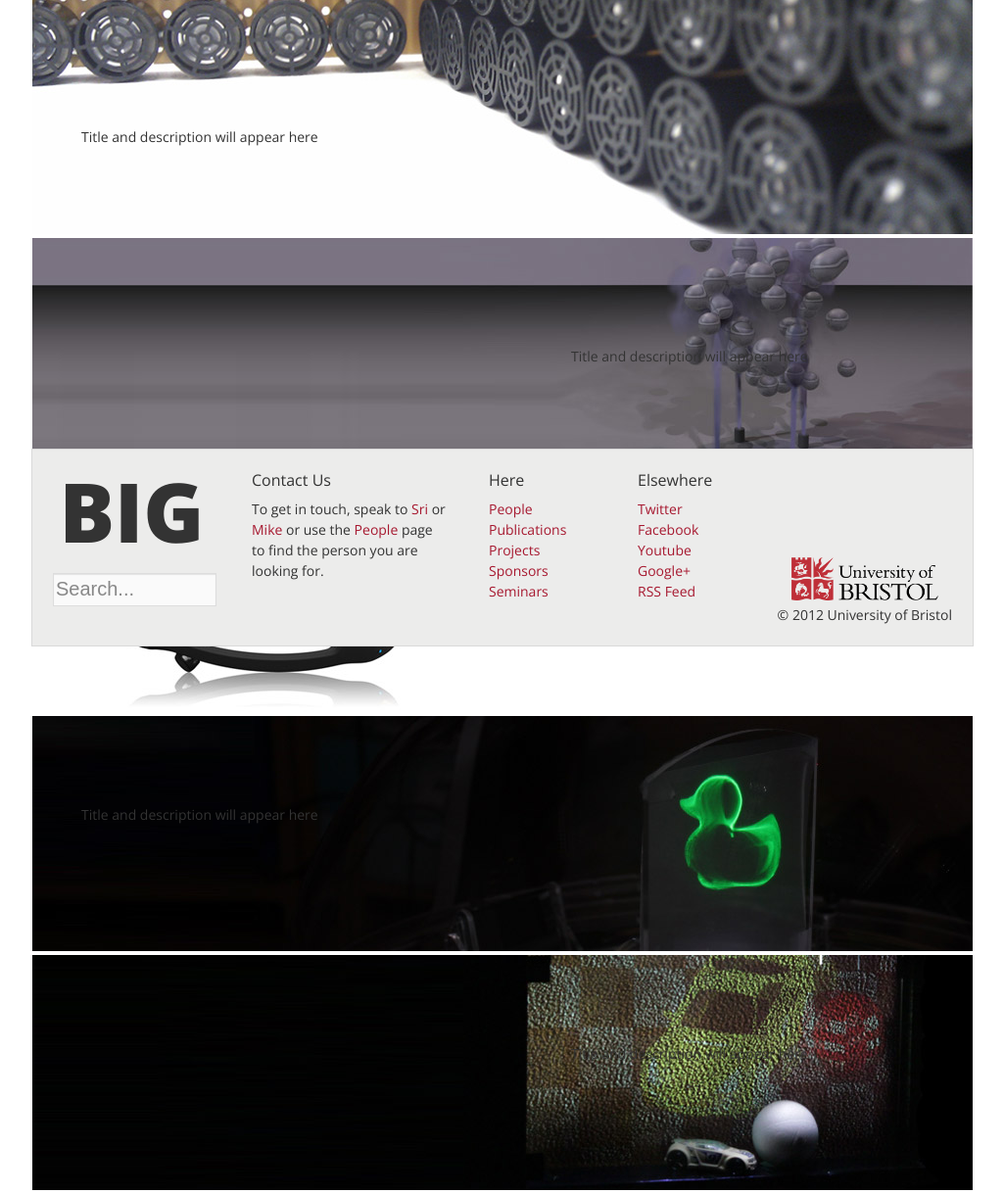
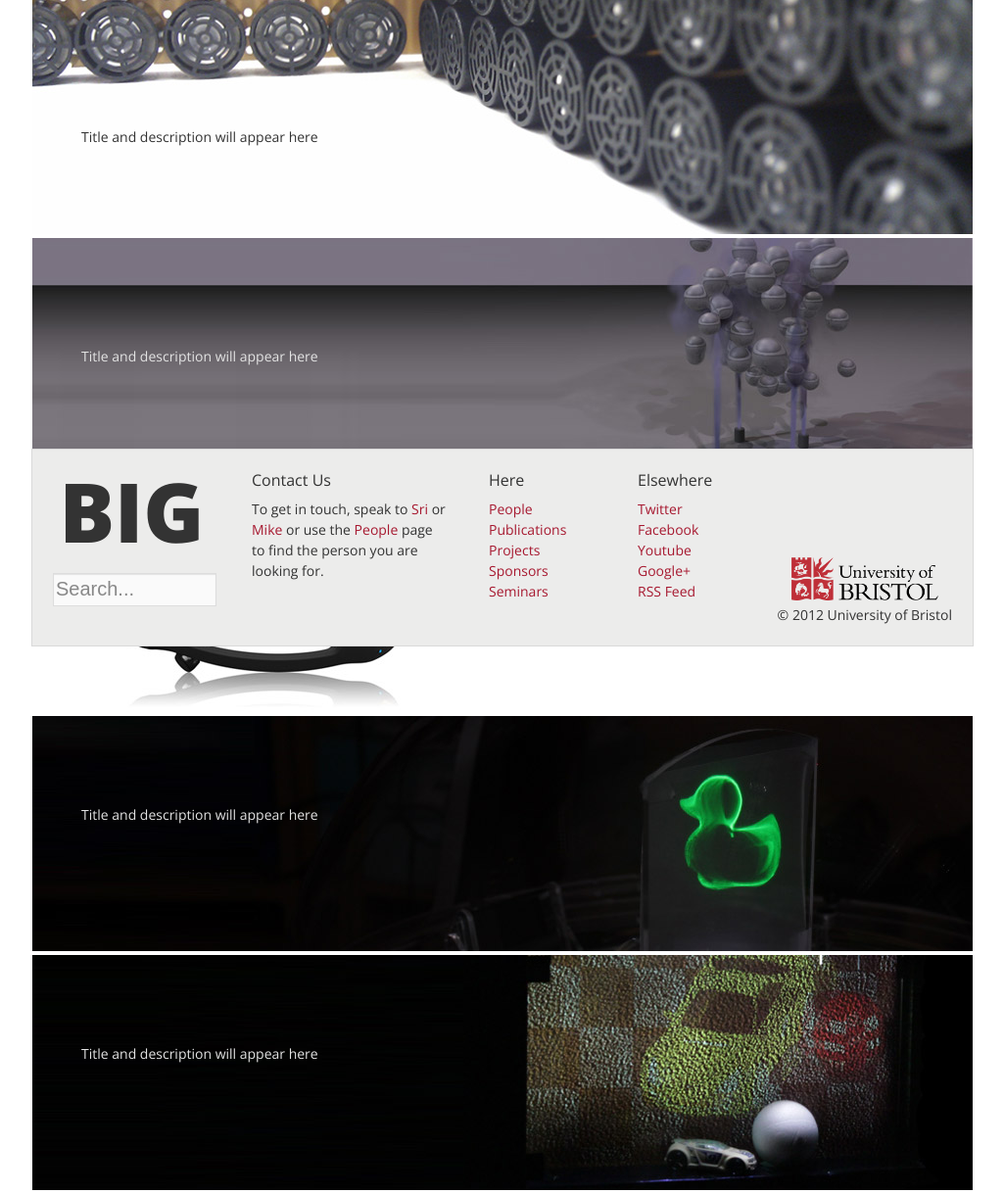
Before and after one commit to tomcarter259/BIG-website, a WordPress theme: template home.php in a window 1280 px wide. Shown: the part 314-1533 px from the top of the page at 98% size, without its empty margins (127-1152 px from the left). Run offline with PHP 8.4 and a stand-in for WordPress, Linux system fonts and the light colour scheme; the site name, menu and one post (Sample post) are stand-ins, and other content is empty; some libraries are stand-ins or nearby versions.

Commit message:
Fixed slideshow text

```diff
--- a/slideshow.php
+++ b/slideshow.php
@@ -16,14 +16,14 @@
 
 	<div class="slide" id="fluid simulation" title="INTERACTIONS BETWEEN DEFORMABLE OBJECTS AND FLUIDS">
 		<a href="/projects/fluidsimulation"><img src="<?php echo get_template_directory_uri(); ?>/img/fluid_simulation.jpg" alt="Fluid Simulation" /></a>
-		<div class="slide-text dark" style="top: 110px; left: 550px; text-align: center;">
+		<div class="slide-text dark" style="top: 110px; left: 50px; text-align: center;">
 			<p>Title and description will appear here</p>
 		</div>
 	</div>
 
 	<div class="slide" id="brain-computer interaction" title="MONITORING YOUR MOOD FOR INCREASED PRODUCTIVITY">
 		<a href="/projects/bci"><img src="<?php echo get_template_directory_uri(); ?>/img/brain-computer_interaction.jpg" alt="Brain-Computer Interaction" /></a>
-		<div class="slide-text light" style="top: 130px; left: 50px;">
+		<div class="slide-text light" style="top: 130px; left: 250px;">
 			<p>Title and description will appear here</p>
 		</div>
 	</div>
@@ -37,7 +37,7 @@
 
 	<div class="slide" id="M.U.S.T.A.R.D." title="MULTI-USER SEE THROUGH AUGMENTED REALITY DISPLAY">
 		<a href="/projects/mustard"><img src="<?php echo get_template_directory_uri(); ?>/img/mustard.jpg" alt="MUSTARD" /></a>
-		<div class="slide-text dark" style="top: 90px; left: 550px;">
+		<div class="slide-text dark" style="top: 90px; left: 50px;">
 			<p>Title and description will appear here</p>
 		</div>
 	</div>
--- a/style.css
+++ b/style.css
@@ -359,6 +359,9 @@ header {
 }
 .slide-text {
 	position: absolute;
+}
+.dark {
+	color: #e3e3e3;
 }
 
 
```
